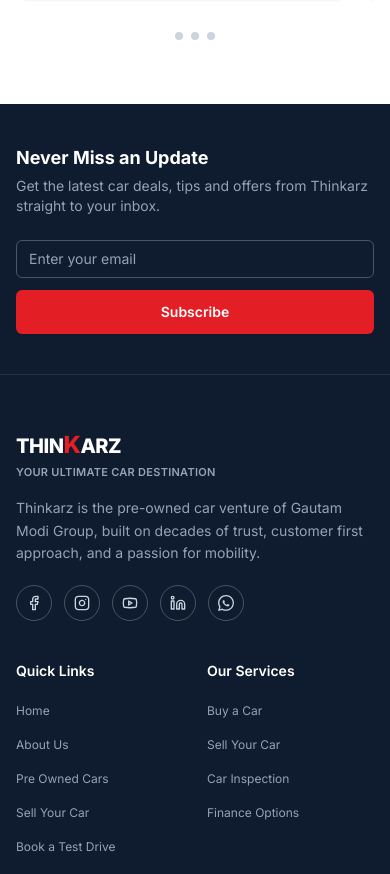
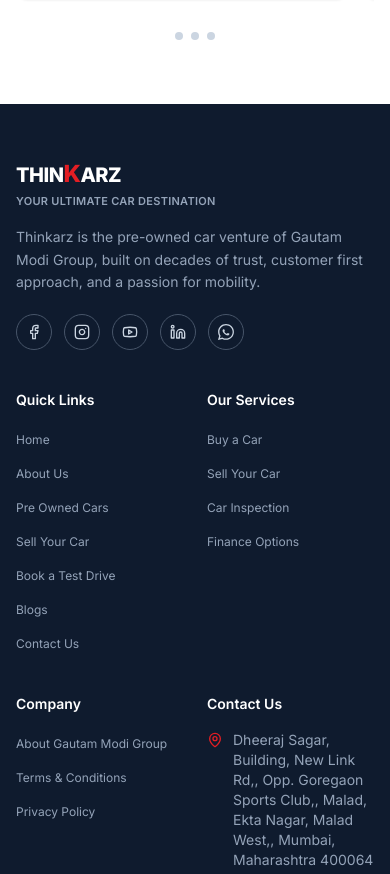
Before and after one commit to prashantjagtap2002/thinkarz, a Next.js app: page / in a window 390 px wide. Shown: the part 9261-10135 px from the top of the page. Built offline with nearby package versions, Linux system fonts and the light colour scheme.

Commit message:
Remove newsletter subscription section from Footer

```diff
--- a/components/Footer.tsx
+++ b/components/Footer.tsx
@@ -1,7 +1,6 @@
 import Link from 'next/link';
 import { Facebook, Instagram, Youtube, Linkedin, MapPin, Phone, Mail, Clock } from 'lucide-react';
 import { contactInfo } from '@/lib/content';
-import NewsletterSignup from './NewsletterSignup';
 
 const quickLinks = [
   { name: 'Home', href: '/' },
@@ -29,19 +28,6 @@ const company = [
 export default function Footer() {
   return (
     <footer className="bg-brand-navy text-slate-300">
-      <div className="border-b border-slate-700/60 py-10">
-        <div className="container-page flex flex-col items-start justify-between gap-6 lg:flex-row lg:items-center">
-          <div>
-            <h3 className="text-lg font-bold text-white">Never Miss an Update</h3>
-            <p className="mt-1 max-w-md text-sm text-slate-400">
-              Get the latest car deals, tips and offers from Thinkarz straight to your inbox.
-            </p>
-          </div>
-          <div className="w-full lg:w-80">
-            <NewsletterSignup />
-          </div>
-        </div>
-      </div>
 
       <div className="container-page grid grid-cols-2 gap-x-6 gap-y-10 py-14 sm:grid-cols-2 md:grid-cols-3 lg:grid-cols-5">
         <div className="col-span-2 sm:col-span-2 md:col-span-3 lg:col-span-1">
```
